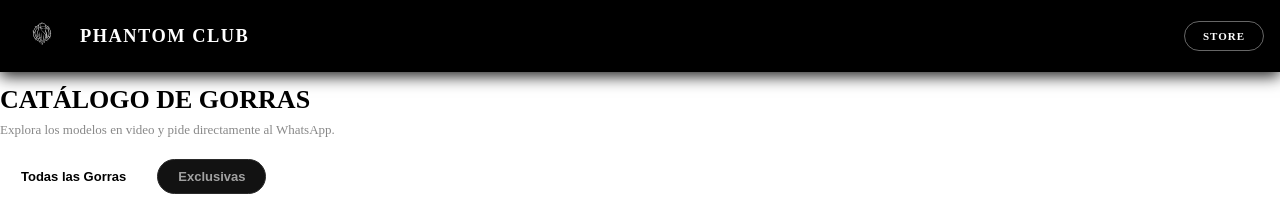
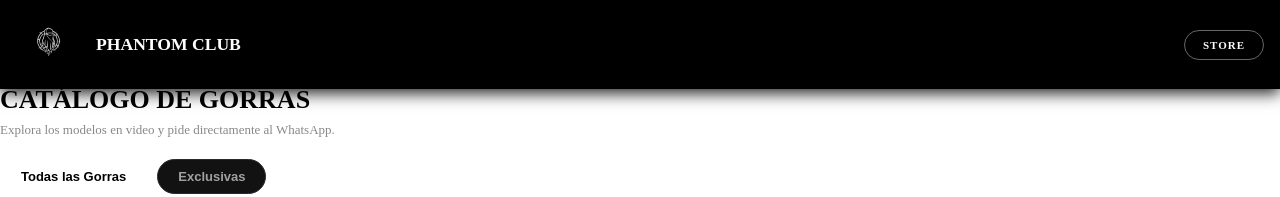
Before and after one commit to PhantomClubStyle/PhantomClub, a plain HTML site: page index.html in a window 1280 px wide. Shown: the top 197 px of the page. Drawn offline with Linux system fonts and the light colour scheme.

Commit message:
Update index.html

```diff
--- a/index.html
+++ b/index.html
@@ -14,45 +14,66 @@
       padding: 0;
     }
 
-    /* --- ENCABEZADO FIJO COMPACTO Y ALINEADO --- */
+    /* --- ENCABEZADO FIJO, NEGRO Y LOGO MÁS GRANDE --- */
 .navbar {
   position: fixed !important;
   top: 0 !important;
   left: 0 !important;
   width: 100% !important;
-  background-color: #000000 !important; /* Fondo negro puro */
+  /* Fondo negro absoluto */
+  background-color: #000000 !important;
   z-index: 99999 !important;
   display: flex !important;
   justify-content: space-between !important;
   align-items: center !important;
-  padding: 10px 16px !important;
+  /* Padding ajustado para el nuevo logo */
+  padding: 12px 16px !important;
   box-sizing: border-box !important;
   box-shadow: 0 4px 15px rgba(0, 0, 0, 0.9) !important;
+  max-width: 100% !important;
+  margin: 0 !important;
 }
 
 .brand-container {
   display: flex !important;
   align-items: center !important;
-  gap: 12px !important;
+  gap: 15px !important;
 }
 
-/* Logo más grande */
+/* LOGO MÁS GRANDE (65px) */
 .navbar img, .navbar svg, .brand-container img, .brand-container svg {
-  height: 52px !important; /* Subimos el tamaño */
+  height: 65px !important;
   width: auto !important;
+  max-width: none !important;
+  object-fit: contain !important;
 }
 
-.brand-container span, .navbar h1, .navbar .brand-title {
-  font-size: 1.15rem !important;
+/* TEXTO PHANTOM CLUB (Tamaño original) */
+.navbar h1, .navbar .brand-title, .brand-container span {
+  font-size: 1.1rem !important; /* Volvemos al tamaño original */
   font-weight: bold !important;
   white-space: nowrap !important;
   color: #ffffff !important;
   margin: 0 !important;
+  letter-spacing: 0 !important;
 }
 
+/* BOTÓN STORE (Tamaño original) */
+.navbar .btn-store {
+  padding: 6px 12px !important; /* Volvemos al tamaño original */
+  font-size: 0.8rem !important; /* Volvemos al tamaño original */
+  border-radius: 15px !important;
+  background: transparent !important;
+  color: #ffffff !important;
+  border: 1px solid #ffffff !important;
+  cursor: pointer !important;
+}
+
+/* Ajustamos el padding del cuerpo para que no tape la barra más alta */
 body {
-  padding-top: 75px !important;
+  padding-top: 90px !important; /* Espacio necesario para el logo grande */
 }
+
 
 
 
```
